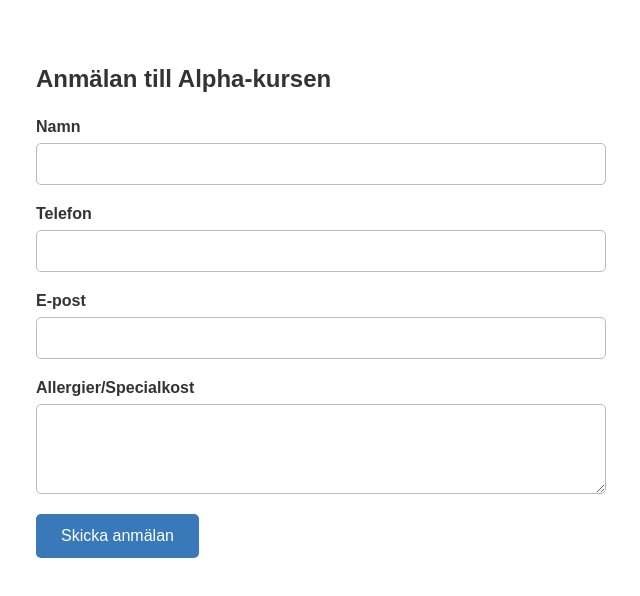
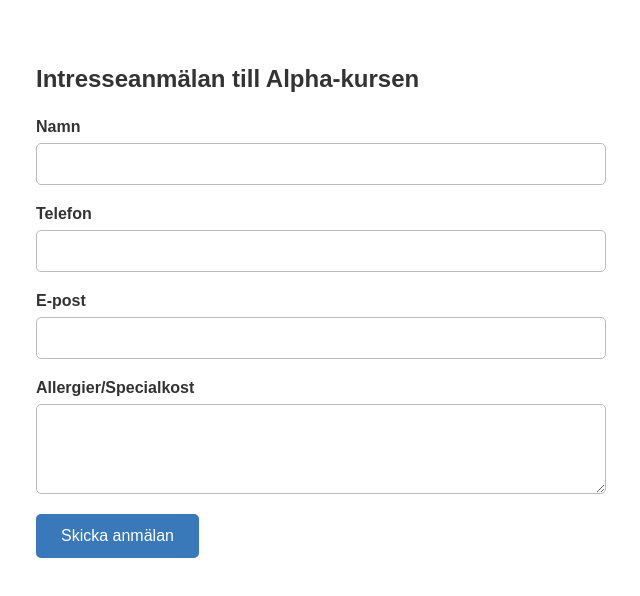
Before and after one commit to DennisEklind/Forsamlingslager, a plain HTML site: page alpha/index.html in a window 1280 px wide. Shown: the whole page, without its empty margins (319-959 px from the left). Drawn offline with Linux system fonts and the light colour scheme.

Commit message:
Update index.html

```diff
--- a/alpha/index.html
+++ b/alpha/index.html
@@ -84,7 +84,7 @@
 
 <body>
 
-<h2>Anmälan till Alpha-kursen</h2>
+<h2>Intresseanmälan till Alpha-kursen</h2>
 
 <p id="msg"></p>
 
```
